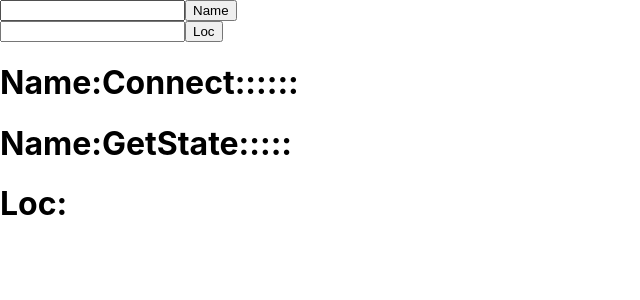
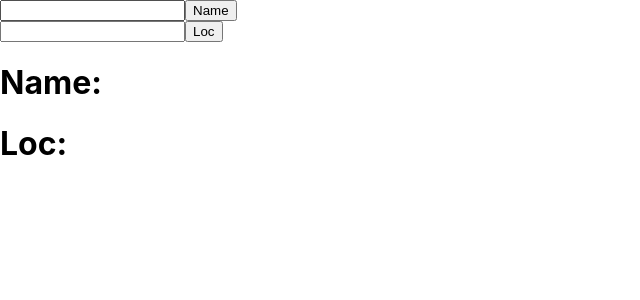
Before and after one commit to ArpithaPuttegowda/myrepo, a React (Create React App) app in the folder myreduxfirstapp/: page / in a window 1280 px wide. Shown: the top 300 px of the page, without its empty margins (0-640 px from the left). Built offline with nearby package versions, Linux system fonts and the light colour scheme.

Commit message:
reduxtoolkit

```diff
--- a/myreduxfirstapp/src/App.js
+++ b/myreduxfirstapp/src/App.js
@@ -5,6 +5,7 @@ import {C} from "./Components/C";
 import ReduxSampleClass from "./Components/ClassCompRedux/ReduxSampleClass";
 import {GetData} from "./Components/GetData";
 import {RenderPosts} from "./Components/RenderPosts";
+import {ReduxToolKitSample} from "./ReduxToolkit/ReduxToolKitSample";
 
 function App() {
   return (
@@ -14,7 +15,8 @@ function App() {
       <C />
       <GetData />
       <RenderPosts /> */}
-      <ReduxSampleClass />
+      {/* <ReduxSampleClass /> */}
+      <ReduxToolKitSample />
     </div>
   );
 }
--- /dev/null
+++ b/myreduxfirstapp/src/ReduxToolkit/Loc.js
@@ -0,0 +1,18 @@
+import React, {createRef, useRef} from "react";
+import {useDispatch} from "react-redux";
+import {setLoc} from "./nameLocSlice";
+
+export const Loc = () => {
+  const dispatch = useDispatch();
+  const locRef = createRef(null);
+  const handleName = () => {
+    const loc = locRef.current.value;
+    dispatch(setLoc(loc));
+  };
+  return (
+    <div>
+      <input ref={locRef} />
+      <button onClick={handleName}>Loc</button>
+    </div>
+  );
+};
--- /dev/null
+++ b/myreduxfirstapp/src/ReduxToolkit/Name.js
@@ -0,0 +1,18 @@
+import React, {useRef} from "react";
+import {useDispatch} from "react-redux";
+import {setName} from "./nameLocSlice";
+
+export const Name = () => {
+  const dispatch = useDispatch();
+  const nameRef = useRef(null);
+  const handleName = () => {
+    let name = nameRef.current.value;
+    dispatch(setName(name));
+  };
+  return (
+    <div>
+      <input ref={nameRef} />
+      <button onClick={handleName}>Name</button>
+    </div>
+  );
+};
--- /dev/null
+++ b/myreduxfirstapp/src/ReduxToolkit/ReduxToolKitSample.js
@@ -0,0 +1,14 @@
+import React from "react";
+import {Loc} from "./Loc";
+import {Name} from "./Name";
+import {RenderNameLoc} from "./RenderNameLoc";
+
+export const ReduxToolKitSample = () => {
+  return (
+    <div>
+      <Name />
+      <Loc />
+      <RenderNameLoc />
+    </div>
+  );
+};
--- /dev/null
+++ b/myreduxfirstapp/src/ReduxToolkit/RenderNameLoc.js
@@ -0,0 +1,14 @@
+import React from "react";
+import {useSelector} from "react-redux";
+import {getLoc, getName} from "./nameLocSlice";
+
+export const RenderNameLoc = () => {
+  const name = useSelector(getName);
+  const loc = useSelector(getLoc);
+  return (
+    <div>
+      <h1>Name:{name}</h1>
+      <h1>Loc:{loc}</h1>
+    </div>
+  );
+};
--- /dev/null
+++ b/myreduxfirstapp/src/ReduxToolkit/nameLocSlice.js
@@ -0,0 +1,34 @@
+import {createSelector, createSlice} from "@reduxjs/toolkit";
+
+const initData = {
+  name: "",
+  loc: ""
+};
+const nameLocSlice = createSlice({
+  name: "nameLoc",
+  initialState: initData,
+  reducers: {
+    setName: (state, action) => {
+      state.name = action.payload;
+    },
+    setLoc: (state, action) => {
+      state.loc = action.payload;
+    }
+  }
+});
+
+export const {setName, setLoc} = nameLocSlice.actions;
+
+const selectSelf = (state) => state;
+
+export const getName = createSelector(
+  selectSelf,
+  ({nLReducerRTK}) => nLReducerRTK.name
+);
+
+export const getLoc = createSelector(
+  selectSelf,
+  ({nLReducerRTK}) => nLReducerRTK.loc
+);
+
+export default nameLocSlice.reducer;
--- a/myreduxfirstapp/src/Store/store.js
+++ b/myreduxfirstapp/src/Store/store.js
@@ -1,10 +1,12 @@
 import {configureStore} from "@reduxjs/toolkit";
 import {nameLocReducer} from "../Reducers/nameLocReducer";
 import {nameLoc} from "../Reducers/nameLocReducerClass";
+import nameLocReducerRTK from "../ReduxToolkit/nameLocSlice";
 
 const rootReducer = {
   nameLocReducer: nameLocReducer,
-  nameLocClass: nameLoc
+  nameLocClass: nameLoc,
+  nLReducerRTK: nameLocReducerRTK
 };
 
 const store = configureStore({
```
